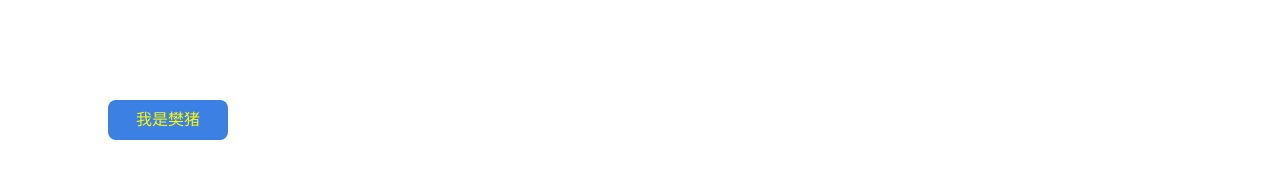
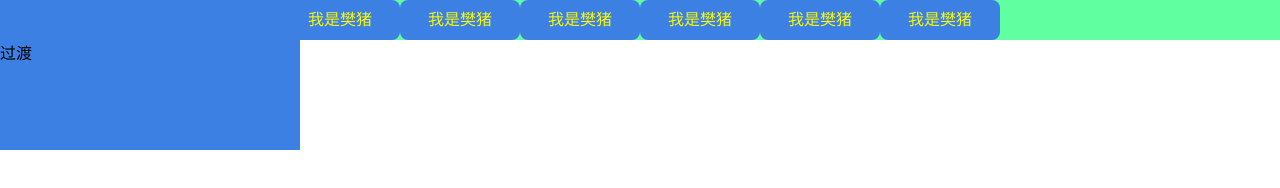
Before and after one commit to xxxxniu/day1, a plain HTML site: page index.html in a window 1280 px wide. Drawn offline with Linux system fonts and the light colour scheme.

Commit message:
2.11樊猪

```diff
--- a/index.html
+++ b/index.html
@@ -4,6 +4,11 @@
     <meta charset="UTF-8">
     <title>Title</title>
     <style>
+        * {
+            padding: 0;
+            margin: 0;
+        }
+
         a {
             display: block;
             width: 120px;
@@ -13,9 +18,9 @@
             text-align: center;
             line-height: 40px;
             color: #f8f807;
-            margin-left: 100px;
-            margin-top: 100px;
-
+            /*margin-left: 100px;*/
+            /*margin-top: 100px;*/
+            float: left;
         }
 
         a:hover {
@@ -26,12 +31,50 @@
             background-color: #1a74ff;
         }
 
+        div {
+            height: 40px;
+            width: 100%;
+            background-color: #60ffa0;
+        }
 
+        ul li {
+            list-style: none;
+        }
+
+        ul {
+            margin: 0 auto;
+            width: 720px;
+        }
+
+        .gd {
+            width: 200px;
+            height: 200px;
+            transition: all .5s;
+            background-color: #41aebe;
+        }
+
+        .gd:hover {
+            width: 300px;
+            height: 150px;
+            background-color: #3d80e3;
+        }
     </style>
 </head>
 <body>
 <div>
-    <a href="#" style="text-decoration: none">我是樊猪</a>
+
+    <ul>
+        <li><a href="#" style="text-decoration: none">我是樊猪</a></li>
+        <li><a href="#" style="text-decoration: none">我是樊猪</a></li>
+        <li><a href="#" style="text-decoration: none">我是樊猪</a></li>
+        <li><a href="#" style="text-decoration: none">我是樊猪</a></li>
+        <li><a href="#" style="text-decoration: none">我是樊猪</a></li>
+        <li><a href="#" style="text-decoration: none">我是樊猪</a></li>
+    </ul>
+    <div class="gd">
+        过渡
+    </div>
+
 </div>
 </body>
 </html>
```
